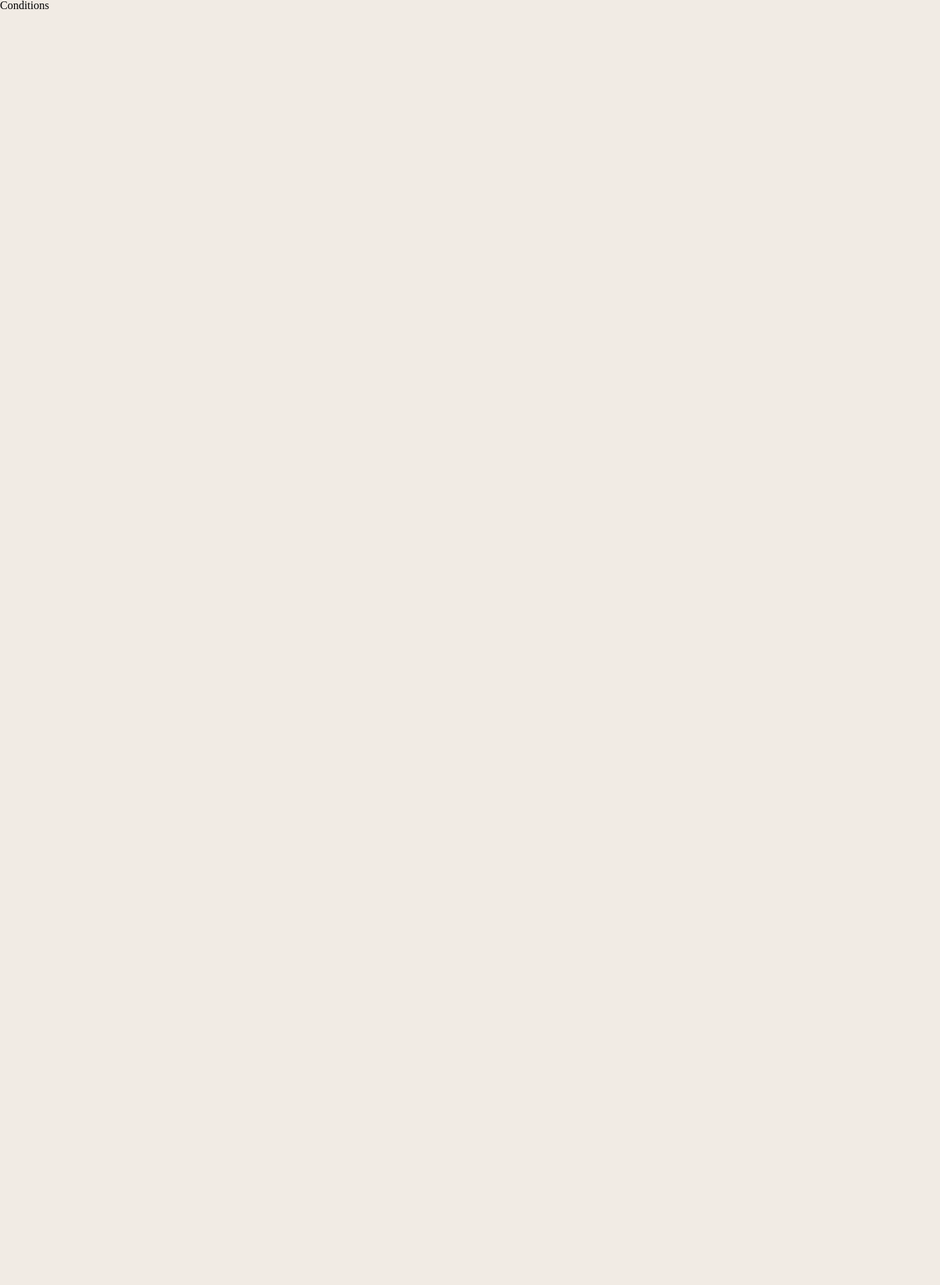
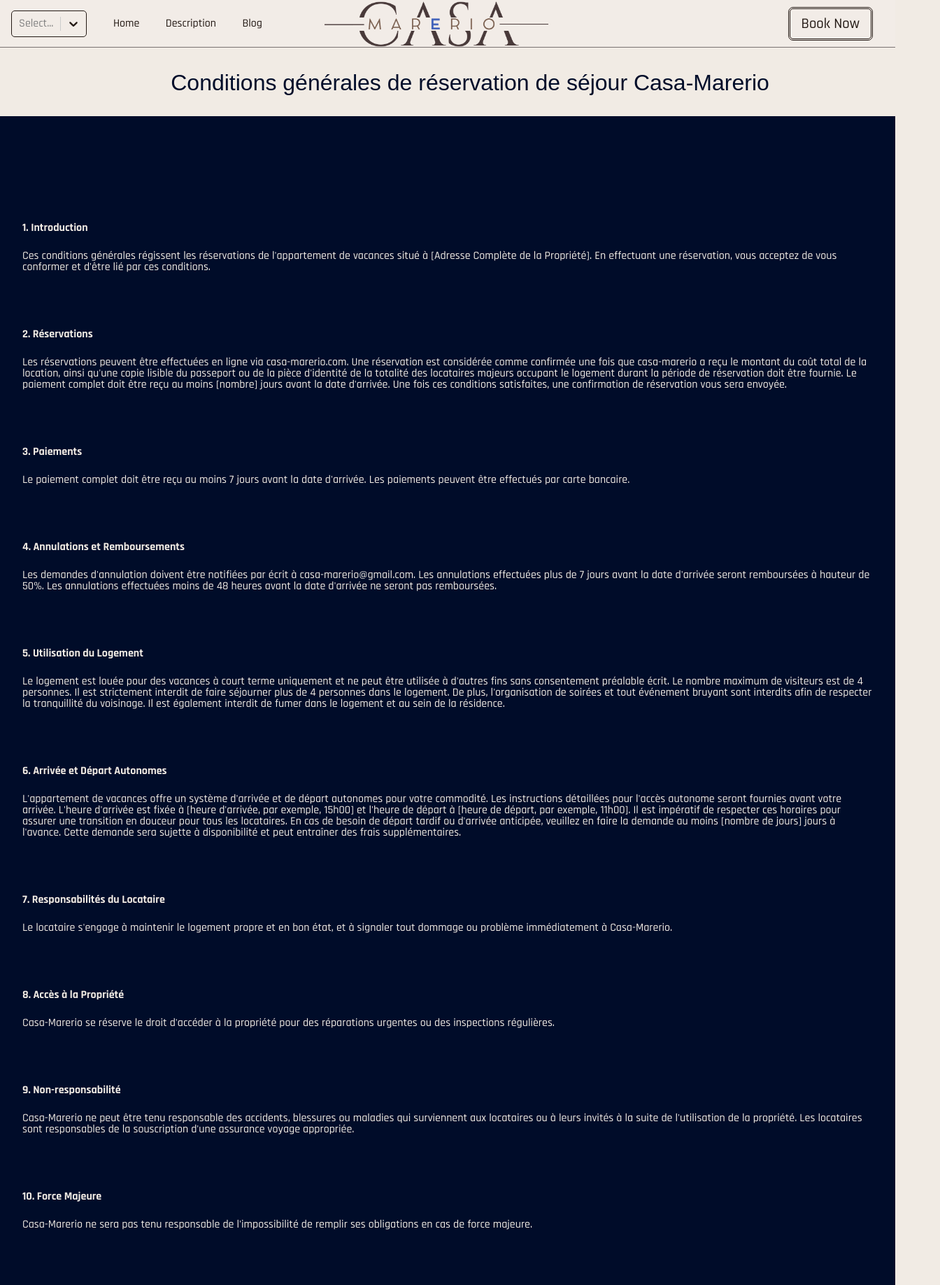
Before and after one commit to lomi9/casa-marerio, a React (Create React App) app: page /terms-and-conditions in a window 1280 px wide. Shown: the top 1836 px of the page at 70% size, 1344 px wide, since content can reach past the window. Before the commit the page ends 800 px from the top, so only its background shows below. Built offline with nearby package versions, Linux system fonts and the light colour scheme; a web font is replaced by a local one.

Commit message:
feat: add terms and conditions page

```diff
--- a/src/pages/TermsAndConditions/TermsAndConditions.jsx
+++ b/src/pages/TermsAndConditions/TermsAndConditions.jsx
@@ -1,9 +1,38 @@
+import React from 'react';
 import { useTranslation } from "react-i18next";
-
+import Navbar from "../../Components/Navbar/Navbar";
+import Footer from "../../Components/Footer/Footer";
+import { Helmet } from 'react-helmet-async';
 
 export default function TermsAndConditions() {
-    const { t } = useTranslation();
-    return (
-        <div>Conditions</div>
-    );
+  const { t } = useTranslation();
+  const conditions = t("conditions", { returnObjects: true });
+
+  const renderArticles = () => {
+    return Object.keys(conditions).map((key) => {
+      const article = conditions[key];
+      return (
+        <article key={key} className="conditions__section-article">
+          <h2 className="conditions__section-article-title">{article.title}</h2>
+          <p className="conditions__section-article-text">{article.content}</p>
+        </article>
+      );
+    });
+  };
+
+  return (
+    <>
+      <Helmet>
+        <meta name="robots" content="noindex, nofollow" />
+      </Helmet>
+      <header>
+        <Navbar />
+      </header>
+      <section className="conditions__section">
+        <h1 className="conditions__section-title">{t('conditions.title')}</h1>
+        {renderArticles()}
+      </section>
+      <Footer />
+    </>
+  );
 }
--- a/src/pages/TermsAndConditions/termsAndConditions.scss
+++ b/src/pages/TermsAndConditions/termsAndConditions.scss
@@ -1 +1,27 @@
 @import "../../styles/utilities.scss";
+
+.conditions__section{
+    padding-top: 70px;
+    height: auto;
+    &-title{
+        width: 100%;
+        display: flex;
+        justify-content: center;
+        @include title3-font-style;
+        font-size: 2rem;
+        padding: 2rem;
+        color: $blue-background-color;
+    }
+    &-article{
+        padding: 2rem;
+        background-color: $blue-background-color;
+        color: $main-background-color;
+        font-family: $main-font-style;
+
+    &-title{
+        font-weight: bold;
+        padding-top: 1rem;
+        padding-bottom: 1.5rem;
+    }
+    }
+}
--- a/src/translations/fr.json
+++ b/src/translations/fr.json
@@ -515,5 +515,62 @@
                   "content": "Si vous avez des questions sur cette politique de confidentialité, vous pouvez nous contacter : casa-marerio@gmail.com"
               }
           }
-  }
+  },
+
+  "conditions" : {
+      "title" : "Conditions générales de réservation de séjour Casa-Marerio",
+      "article1":{
+         "title" : "1. Introduction",
+         "content" : "Ces conditions générales régissent les réservations de l'appartement de vacances situé à [Adresse Complète de la Propriété]. En effectuant une réservation, vous acceptez de vous conformer et d'être lié par ces conditions."
+      },
+      "article2":{
+        "title" : "2. Réservations",
+        "content" : "Les réservations peuvent être effectuées en ligne via casa-marerio.com. Une réservation est considérée comme confirmée une fois que casa-marerio a reçu le montant du coût total de la location, ainsi qu'une copie lisible du passeport ou de la pièce d'identité de la totalité des locataires majeurs occupant le logement durant la période de réservation doit être fournie. Le paiement complet doit être reçu au moins [nombre] jours avant la date d'arrivée. Une fois ces conditions satisfaites, une confirmation de réservation vous sera envoyée."
+      },
+      "article3":{
+        "title" : "3. Paiements",
+        "content" : "Le paiement complet doit être reçu au moins 7 jours avant la date d'arrivée. Les paiements peuvent être effectués par carte bancaire."
+      },
+      "article4":{
+        "title" : "4. Annulations et Remboursements",
+        "content" : "Les demandes d'annulation doivent être notifiées par écrit à casa-marerio@gmail.com. Les annulations effectuées plus de 7 jours avant la date d'arrivée seront remboursées à hauteur de 50%. Les annulations effectuées moins de 48 heures avant la date d'arrivée ne seront pas remboursées."
+      },
+      "article5":{
+        "title" : "5. Utilisation du Logement",
+        "content" : "Le logement est louée pour des vacances à court terme uniquement et ne peut être utilisée à d'autres fins sans consentement préalable écrit. Le nombre maximum de visiteurs est de 4 personnes. Il est strictement interdit de faire séjourner plus de 4 personnes dans le logement. De plus, l'organisation de soirées et tout événement bruyant sont interdits afin de respecter la tranquillité du voisinage. Il est également interdit de fumer dans le logement et au sein de la résidence."
+      },
+      "article6":{
+        "title" : "6. Arrivée et Départ Autonomes",
+        "content" : "L'appartement de vacances offre un système d'arrivée et de départ autonomes pour votre commodité. Les instructions détaillées pour l'accès autonome seront fournies avant votre arrivée. L'heure d'arrivée est fixée à [heure d'arrivée, par exemple, 15h00] et l'heure de départ à [heure de départ, par exemple, 11h00]. Il est impératif de respecter ces horaires pour assurer une transition en douceur pour tous les locataires. En cas de besoin de départ tardif ou d'arrivée anticipée, veuillez en faire la demande au moins [nombre de jours] jours à l'avance. Cette demande sera sujette à disponibilité et peut entraîner des frais supplémentaires."
+      },
+      "article7":{
+        "title" : "7. Responsabilités du Locataire",
+        "content" : "Le locataire s'engage à maintenir le logement propre et en bon état, et à signaler tout dommage ou problème immédiatement à Casa-Marerio."
+      },
+      "article8":{
+        "title" : "8. Accès à la Propriété",
+        "content" : "Casa-Marerio se réserve le droit d'accéder à la propriété pour des réparations urgentes ou des inspections régulières."
+      },
+      "article9":{
+        "title" : "9. Non-responsabilité",
+        "content" : "Casa-Marerio ne peut être tenu responsable des accidents, blessures ou maladies qui surviennent aux locataires ou à leurs invités à la suite de l'utilisation de la propriété. Les locataires sont responsables de la souscription d'une assurance voyage appropriée."
+      },
+      "article10":{
+        "title" : "10. Force Majeure",
+        "content" : "Casa-Marerio ne sera pas tenu responsable de l'impossibilité de remplir ses obligations en cas de force majeure."
+      },
+      "article11":{
+        "title" : "11. Droit Applicable et Juridiction",
+        "content" : "Ces conditions sont régies par la loi du Portugal et tout litige sera soumis à la juridiction exclusive des tribunaux du Portugal."
+      },
+      "article12":{
+        "title" : "12. Modifications des Conditions",
+        "content" : "Casa-Marerio se réserve le droit de modifier ces conditions à tout moment. Les locataires seront informés des modifications importantes avant leur effet."
+      },
+      "article13":{
+        "title" : "13. Contact",
+        "content" : "Pour toute question ou préoccupation, veuillez contacter Casa-Marerio à l'adresse e-mail casa-marerio@gmail.com."
+      }
+
 }
+}
--- a/src/translations/pt.json
+++ b/src/translations/pt.json
@@ -143,36 +143,6 @@
   "text" : "Escolha as suas datas e reserve agora!",
   "title2": "Alguma questão?",
   "text2" : "Contacte-nos!"
-},
-
-"blog": {
-  "home" : {
-    "title1": "Portimão",
-    "subtitle1": "Descubra a nossa seleção de atividades e locais recomendados.",
-    "title2": "",
-    "subtitle2": "Escolha uma categoria",
-    "title3": "Explore as nossas recomendações perto do apartamento"
-  },
-
-  "navbar" : {
-    "title1": "Portimão",
-    "subtitle1": "Selecionamos para você as atividades e locais recomendados...",
-    "title2": "",
-    "subtitle2": "Escolha uma categoria",
-
-    "item1": {
-      "title1": "Praias"
-    },
-    "item2": {
-      "title1": "Atividades"
-    },
-    "item3": {
-      "title1": "Restaurantes"
-    },
-    "item4": {
-      "title1": "Melhores lugares para ir"
-    }
-  }
 },
 
 "blog": {
```
